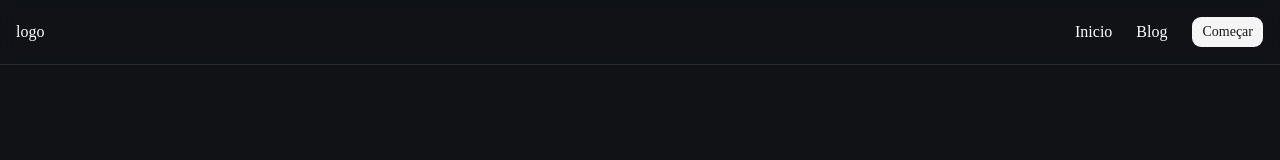
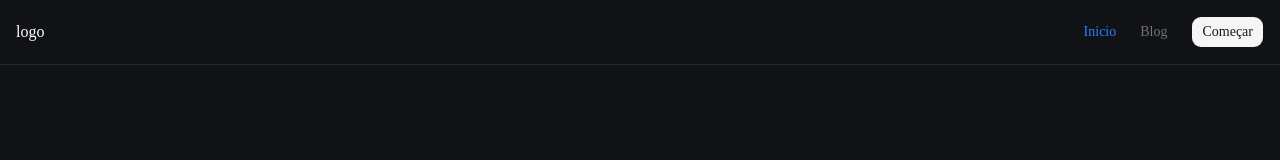
Before and after one commit to kaiquesilvadev2/site-blog, a Next.js app: page / in a window 1280 px wide. Shown: the top 160 px of the page. Built offline with nearby package versions, Linux system fonts and the light colour scheme.

Commit message:
feat: cria componente ActiveLink para destacar rota ativa no menu

```diff
--- /dev/null
+++ b/src/components/active-link/active-link.tsx
@@ -0,0 +1,47 @@
+import { cn } from "@/lib/utils";
+import Link, { LinkProps } from "next/link";
+import { useRouter } from "next/router";
+
+// Cria um tipo para o componente.
+// children = conteúdo dentro da tag.
+// LinkProps = todas as props que o componente Link aceita.
+type ActiveLinkProps = {
+    children: React.ReactNode;
+} & LinkProps
+
+export default function ActiveLink({
+    children,
+    href,
+    ...rest // pega o restante das props do Link
+}: ActiveLinkProps) {
+
+    // Hook do Next para acessar informações da rota atual
+    const router = useRouter();
+
+    // Verifica se o link corresponde à página atual
+    const isCurrentPath =
+        router.asPath == href || // rota atual igual ao href
+        router.asPath == rest.as || // rota atual igual ao "as"
+        router.asPath.startsWith(String(rest.as)); // rota atual começa com "as"
+
+    return (
+        <Link
+            href={href}
+
+            // Junta classes CSS dinamicamente
+            className={cn('text-sm font-medium transition-colors hover:text-blue-500',
+
+                // se a rota estiver ativa aplica azul
+                // senão aplica cor padrão
+                isCurrentPath
+                    ? 'text-blue-500'
+                    : 'text-muted-foreground'
+            )}
+
+            // espalha outras props do Link
+            {...rest}
+        >
+            {children}
+        </Link>
+    )
+}
--- /dev/null
+++ b/src/components/active-link/index.ts
@@ -0,0 +1 @@
+export { default } from './active-link'
--- a/src/components/header/header.tsx
+++ b/src/components/header/header.tsx
@@ -1,19 +1,24 @@
 import Link from "next/link";
 import { Button } from "../ui/button";
+import ActiveLink from "../active-link";
 
 export default function Header() {
 
     return (
-        <header className={`w-full z-50 fixed to-0% backdrop-blur border-b border-white/10 supports-[backdrop-filters]:bg-background/60 `}>
+        <header className={`w-full z-50 fixed to-0% backdrop-blur border-b border-white/10 supports-backdrop-filters:bg-background/60 `}>
             <div className="max-w-7xl m-auto px-4 sm:px-4 ls:px-80">
 
                 <div className="flex justify-between h-16 items-center" >
                     <Link href="/" className="text-white">logo</Link>
+
                     <nav className=" flex justify-center items-center gap-6">
-                        <Link href="/" className="text-white"> Inicio</Link>
-                        <Link href="/" className="text-white"> Blog</Link>
-                        <Button variant={"secondary"}>Começar</Button>
+                        <ActiveLink href="/">Inicio</ActiveLink>
+                        <ActiveLink href="/blog">Blog</ActiveLink>
+                        <Button variant={"secondary"} asChild>
+                            <Link href="/comecar"> Começar</Link>
+                        </Button>
                     </nav>
+
                 </div>
 
             </div>
```
